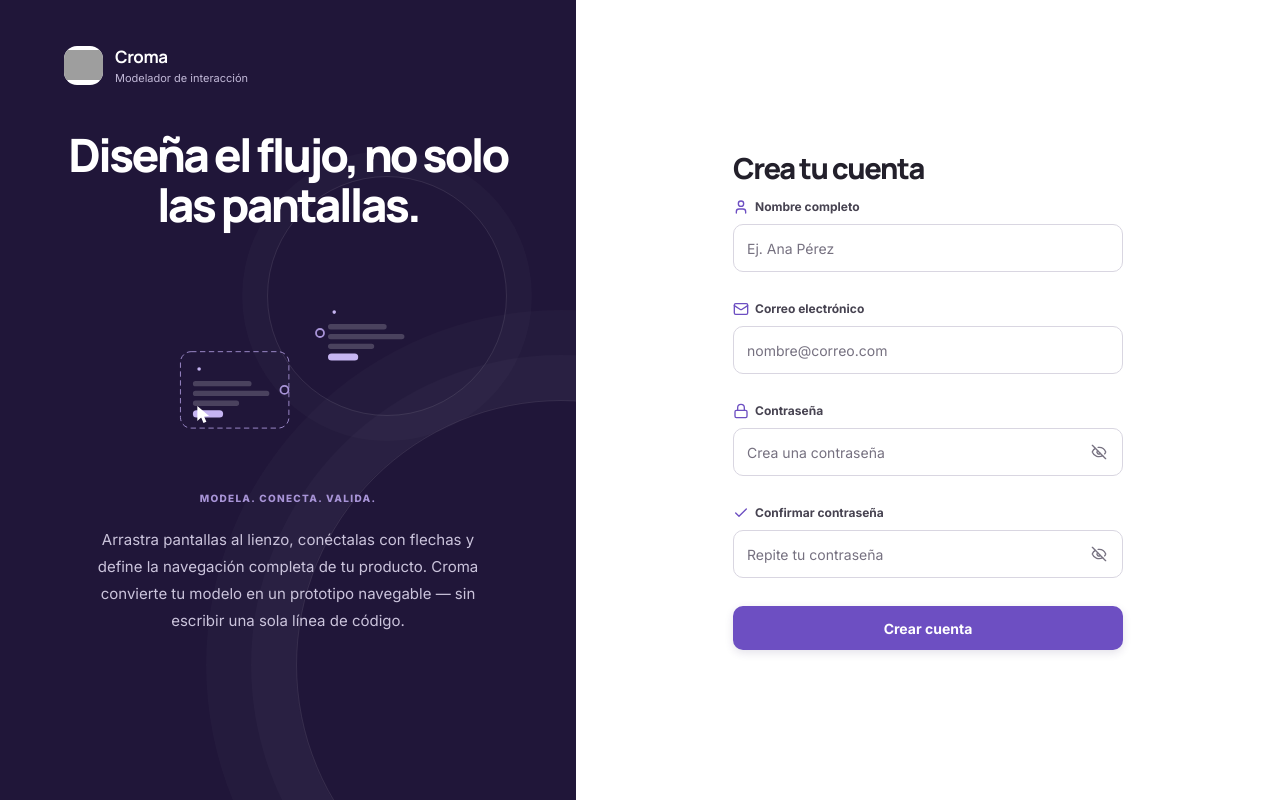
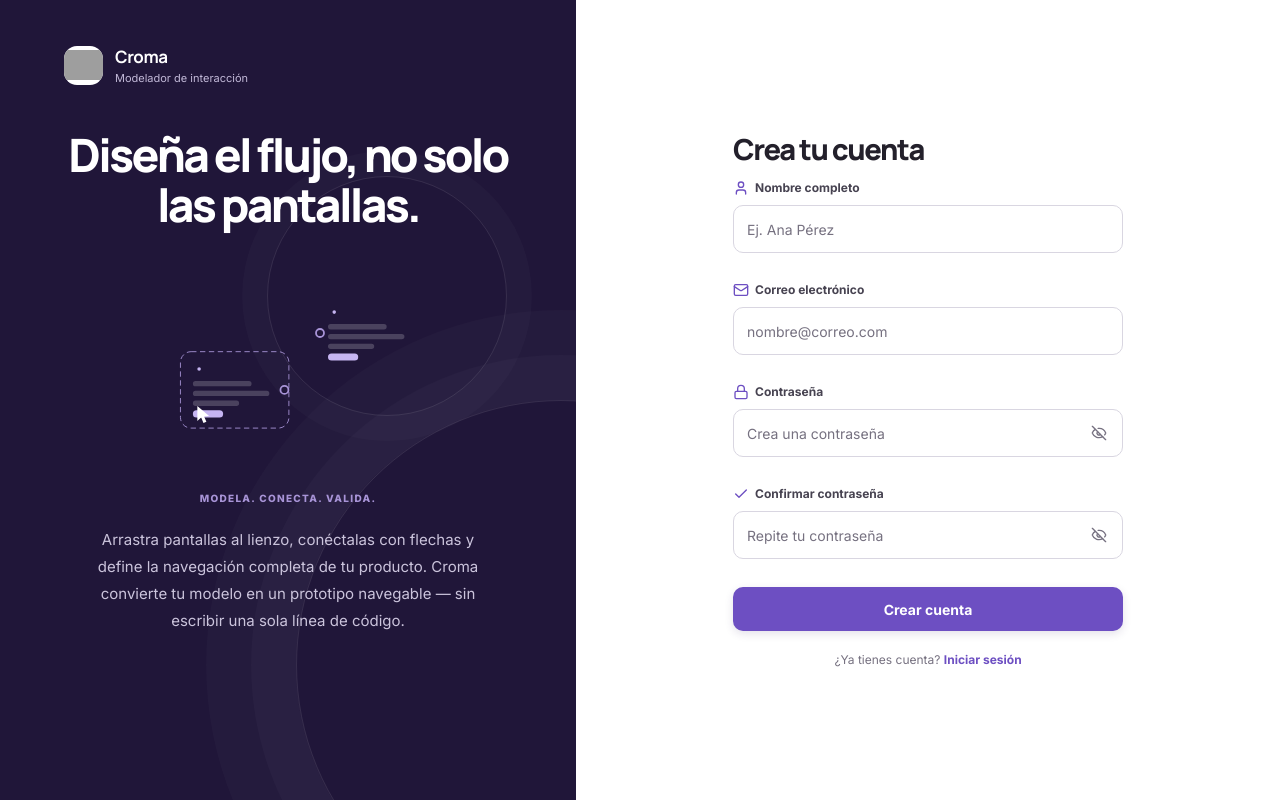
Before and after one commit to Croma-epn/croma_frontend, a Next.js app: page /autenticacion/registro in a window 1280 px wide. Built offline with nearby package versions, Linux system fonts and the light colour scheme; grey boxes are pictures that could not be loaded.

Commit message:
feat: HU01 Implementar la navegación entre registro e inicio de sesión

```diff
--- /dev/null
+++ b/src/app/autenticacion/inicio-sesion/page.tsx
@@ -0,0 +1,5 @@
+export default function InicioSesionPagina() {
+    return (
+        <div>Inicio sesión...</div>
+    )
+}
--- a/src/app/autenticacion/registro/page.tsx
+++ b/src/app/autenticacion/registro/page.tsx
@@ -1,6 +1,7 @@
 import { PanelInicio } from "@/components/panel-inicio/PanelInicio";
 import { RegistroFormulario } from "@/components/registro/registro-formulario/RegistroFormulario";
 import { fuenteTitulo } from "@/config/fuentes";
+import Link from "next/link";
 
 export default function RegistroPagina() {
     return (
@@ -11,7 +12,12 @@ export default function RegistroPagina() {
                     <h1 className={`mb-3 text-titulo leading-tight font-extrabold tracking-tighter ${fuenteTitulo.className}`}>Crea tu cuenta</h1>
                     <RegistroFormulario />
                 </div>
-
+                <p className="mt-5 text-center text-etiqueta text-texto-secundario">
+                    ¿Ya tienes cuenta?{' '}
+                    <Link href="/autenticacion/inicio-sesion"
+                        className="font-bold text-principal"
+                    >Iniciar sesión</Link>
+                </p>
             </main>
 
         </div>
--- a/src/app/globals.css
+++ b/src/app/globals.css
@@ -130,7 +130,7 @@
     transition: border-color 150ms, background-color 150ms;
   }
   .campo::placeholder { color: var(--color-texto-secundario); }
-  .campo:focus { border-color: var(--color-principal); outline: 3px solid var(--color-campo-foco); }
+  .campo:focus { border-color: var(--color-principal); outline: 3px solid var(--color-campo-foco); outline-offset: 2px; }
   .campo[aria-invalid="true"] { border-color: var(--color-error); background: var(--color-campo-error); }
   .tarjeta {
     padding: 20px;
```
